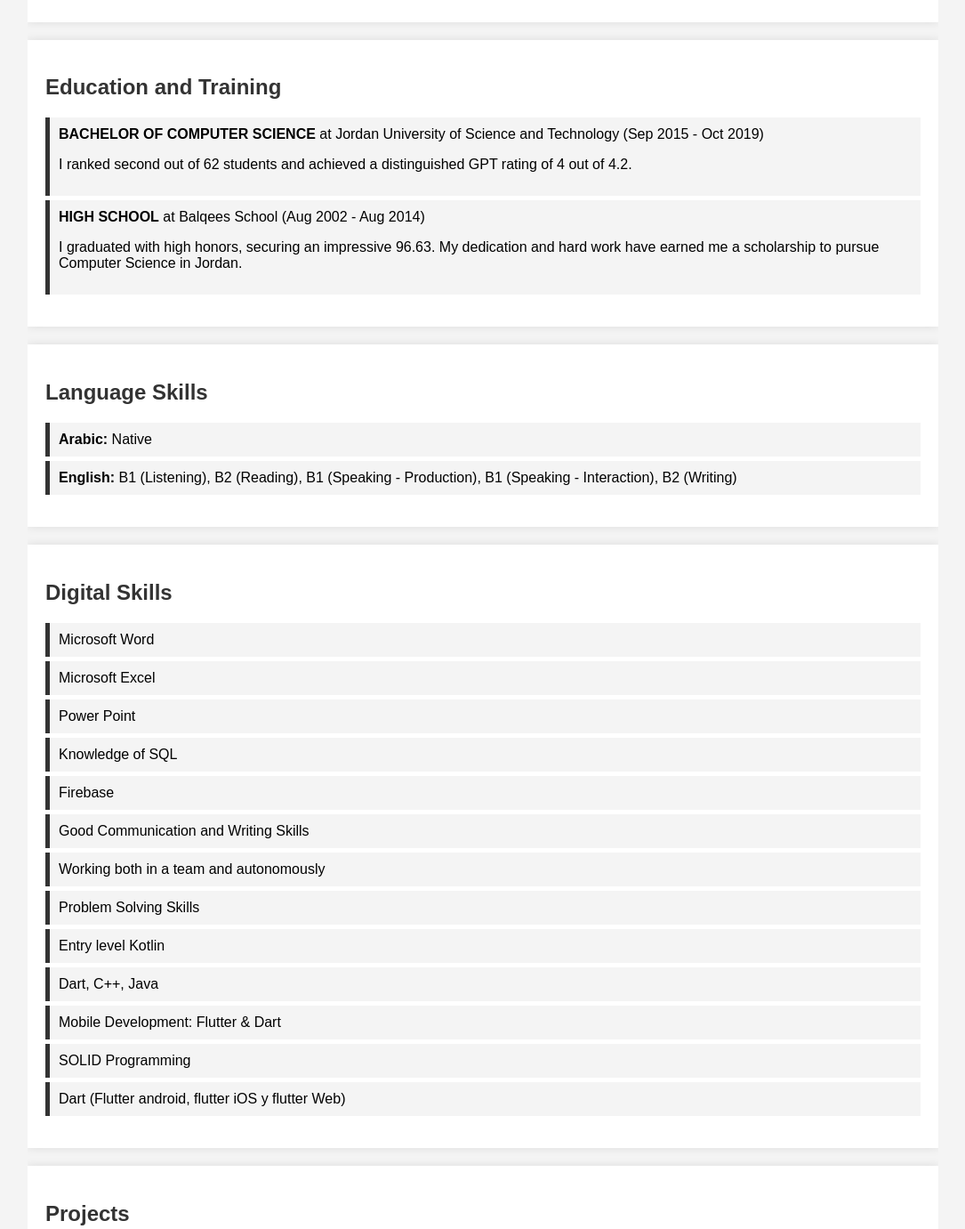
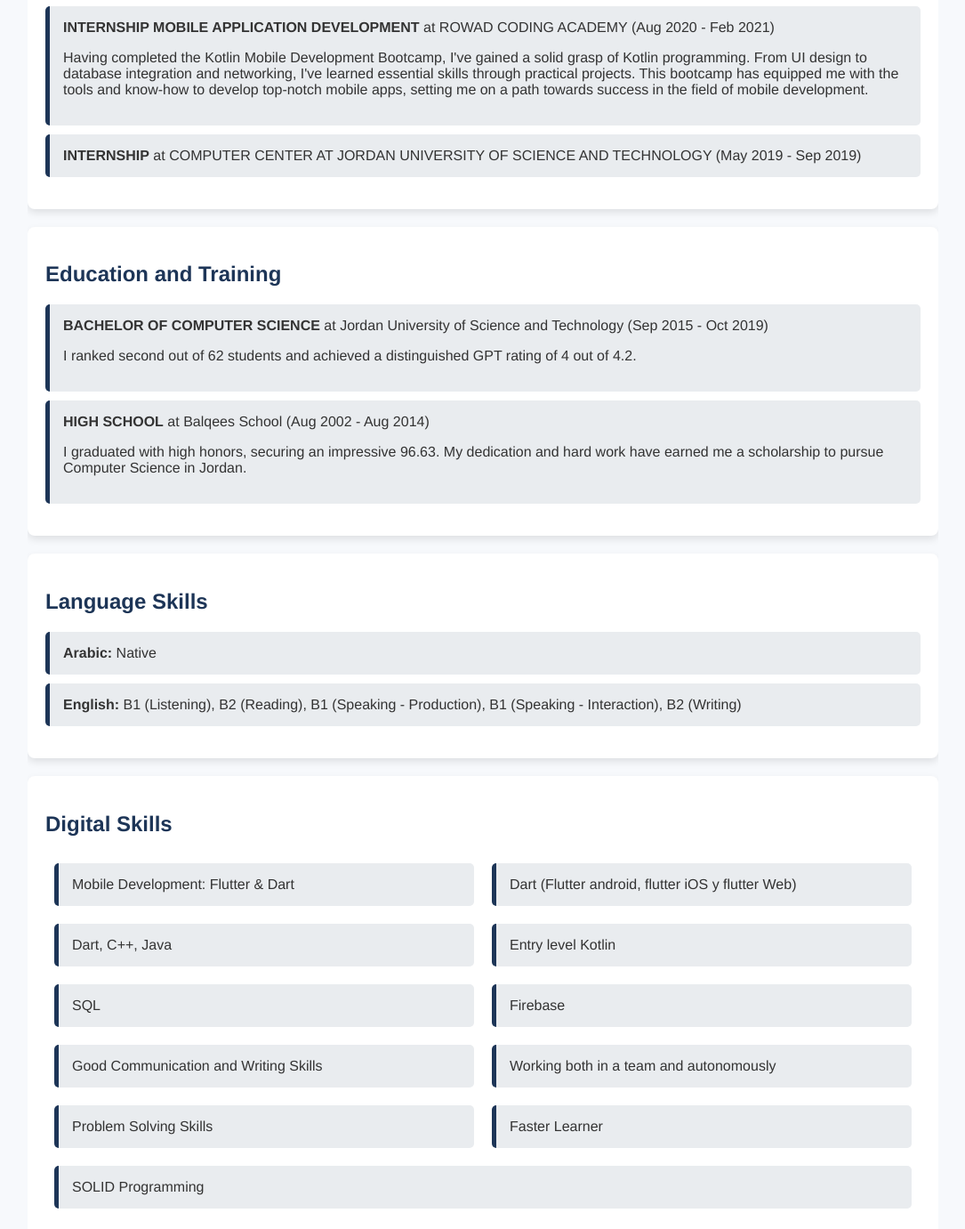
Before and after one commit to AlmutawakelSukaina/Portfolio, a plain HTML site: page index.html in a window 1280 px wide. Shown: the part 1179-2560 px from the top of the page at 89% size, without its empty margins (97-1182 px from the left). Drawn offline with Linux system fonts and the light colour scheme.

Commit message:
Update index.html

```diff
--- a/index.html
+++ b/index.html
@@ -6,44 +6,73 @@
     <title>Sukaina Al-Mutawakel - Portfolio</title>
     <style>
         body {
-            font-family: Arial, sans-serif;
+            font-family: 'Helvetica Neue', sans-serif;
             margin: 0;
             padding: 0;
-            background-color: #f4f4f4;
+            background-color: #f7f9fc;
+            color: #333;
         }
         header {
-            background-color: #333;
+            background-color: #1d3557;
             color: #fff;
-            padding: 10px 0;
+            padding: 20px 0;
             text-align: center;
         }
         .container {
             width: 80%;
             margin: auto;
             overflow: hidden;
+            padding: 20px 0;
         }
         section {
             margin: 20px 0;
             padding: 20px;
             background: #fff;
-            box-shadow: 0 0 10px rgba(0, 0, 0, 0.1);
+            border-radius: 8px;
+            box-shadow: 0 4px 8px rgba(0, 0, 0, 0.1);
         }
         h1, h2 {
-            color: #333;
+            color: #1d3557;
         }
         ul {
             list-style-type: none;
             padding: 0;
         }
         ul li {
-            background: #f4f4f4;
-            margin: 5px 0;
-            padding: 10px;
-            border-left: 5px solid #333;
+            background: #e9ecef;
+            margin: 10px 0;
+            padding: 15px;
+            border-left: 5px solid #1d3557;
+            border-radius: 5px;
         }
         a {
-            color: #333;
+            color: #1d3557;
             text-decoration: none;
+        }
+        a:hover {
+            text-decoration: underline;
+        }
+        .contact-info ul li {
+            display: flex;
+            justify-content: space-between;
+        }
+        .skills, .projects {
+            display: flex;
+            flex-wrap: wrap;
+        }
+        .skills li, .projects li {
+            flex: 1 1 calc(33.333% - 20px);
+            margin: 10px;
+        }
+        @media (max-width: 768px) {
+            .skills li, .projects li {
+                flex: 1 1 calc(50% - 20px);
+            }
+        }
+        @media (max-width: 576px) {
+            .skills li, .projects li {
+                flex: 1 1 100%;
+            }
         }
     </style>
 </head>
@@ -55,6 +84,7 @@
     <div class="container">
         <section>
             <h2>Contact Information</h2>
+            <div class="contact-info">
                 <ul>
                     <li><strong>Email:</strong> <a href="mailto:sukaina2099@gmail.com">sukaina2099@gmail.com</a></li>
                     <li><strong>Phone (Home):</strong> (+967) 01275534</li>
@@ -65,6 +95,7 @@
                     <li><strong>Nationality:</strong> Yemeni</li>
                     <li><strong>Gender:</strong> Female</li>
                 </ul>
+            </div>
         </section>
         <section>
             <h2>Work Experience</h2>
@@ -104,25 +135,24 @@
         </section>
         <section>
             <h2>Digital Skills</h2>
-            <ul>
-                <li>Microsoft Word</li>
-                <li>Microsoft Excel</li>
-                <li>Power Point</li>
-                <li>Knowledge of SQL</li>
+            <ul class="skills">
+               <li>Mobile Development: Flutter & Dart</li>
+               <li>Dart (Flutter android, flutter iOS y flutter Web)</li>
+               <li>Dart, C++, Java</li>
+              <li>Entry level Kotlin</li>
+               <li>SQL</li>
                 <li>Firebase</li>
                 <li>Good Communication and Writing Skills</li>
                 <li>Working both in a team and autonomously</li>
                 <li>Problem Solving Skills</li>
-                <li>Entry level Kotlin</li>
-                <li>Dart, C++, Java</li>
-                <li>Mobile Development: Flutter & Dart</li>
+               <li>Faster Learner</li>
                   <li>SOLID Programming</li>
-                <li>Dart (Flutter android, flutter iOS y flutter Web)</li>
+
             </ul>
         </section>
         <section>
             <h2>Projects</h2>
-            <ul>
+            <ul class="projects">
                 <li><strong>Sabacash:</strong> <a href="https://onelink.to/SabaCash">https://onelink.to/SabaCash</a></li>
                 <li><strong>Hakeem:</strong> <a href="https://onelink.to/hakeem">https://onelink.to/hakeem</a></li>
                 <li><strong>BawabtMic:</strong> <a href="https://onelink.to/bawabtMic">https://onelink.to/bawabtMic</a></li>
```
Lines whose indentation alone changed are shown as unchanged.
